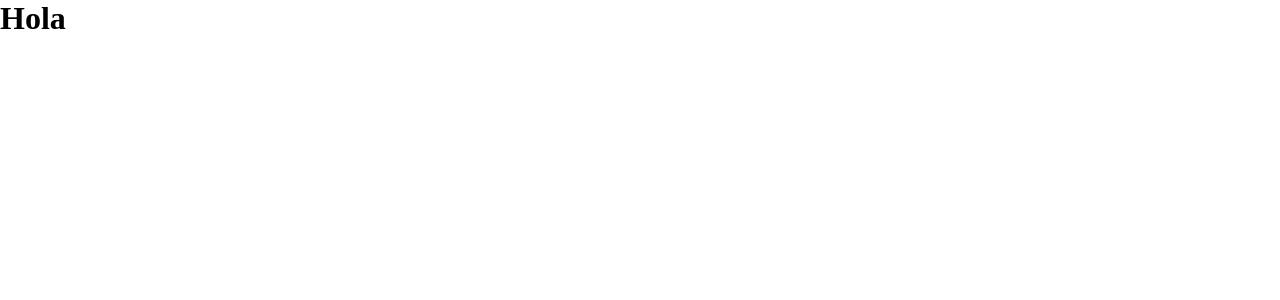
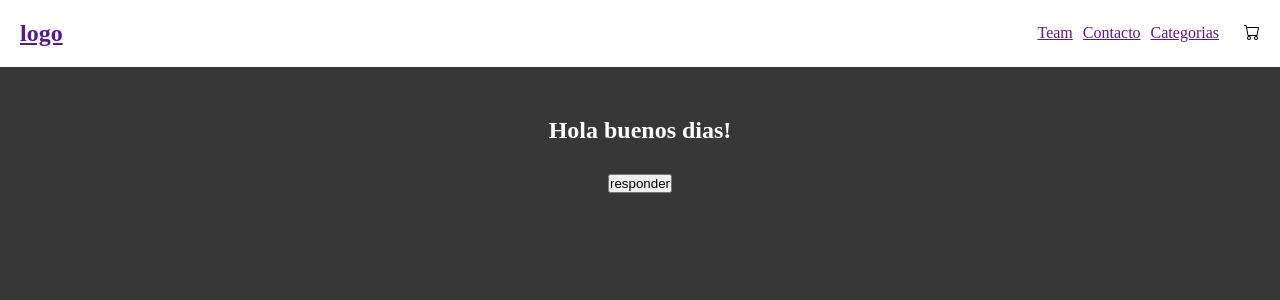
Before and after one commit to agustinurien/proyecto-react, a React (Vite) app: page / in a window 1280 px wide. Shown: the top 300 px of the page. Built offline with nearby package versions, Linux system fonts and the light colour scheme.

Commit message:
inicio primerprentrega

```diff
--- a/src/App.jsx
+++ b/src/App.jsx
@@ -1,5 +1,24 @@
+import { useState } from "react";
+import Navbar from "./components/layout/navbar/navbar";
+import Home from "./components/page/home/home";
+
+
+
+
 function App() {
-  return <h1>Hola</h1>;
+
+  const [saludo1, setSaludo1] = useState("Hola buenos dias!");
+
+  const responder = (respuesta) => {
+    setSaludo1(respuesta)
+  }
+
+  return (
+    <>
+      <Navbar />
+      <Home saludo1={saludo1} responder={responder} />
+    </>
+  );
 }
 
 export default App;
--- /dev/null
+++ b/src/components/common/cartWidget/CartWidget.jsx
@@ -0,0 +1,13 @@
+import { BsCart } from 'react-icons/bs';
+
+
+
+const CartWidget = () => {
+    return (
+        <>
+            <BsCart />
+        </>
+    )
+}
+
+export default CartWidget
--- /dev/null
+++ b/src/components/layout/navbar/Navbar.jsx
@@ -0,0 +1,23 @@
+import CartWidget from '../../common/cartWidget/CartWidget';
+import './navbar.css';
+
+const Navbar = () => {
+    return (
+        <section className='contenedorNav'>
+            <a href=""><h1>logo</h1></a>
+
+            <ul className='ahref'>
+                <a href=""><li>Team</li></a>
+                <a href=""><li>Contacto</li></a>
+                <a href=""><li>Categorias</li></a>
+                <div className='carrito'>
+                    <CartWidget />
+                </div>
+
+            </ul>
+
+        </section>
+    )
+}
+
+export default Navbar
--- /dev/null
+++ b/src/components/layout/navbar/navbar.css
@@ -0,0 +1,22 @@
+ul li{
+    list-style: none;
+}
+
+.contenedorNav{
+    background-color: rgb(255, 255, 255);
+    display: flex;
+    flex-direction: row;
+    justify-content: space-between;
+    align-items: center;
+    padding: 20px;
+}
+
+.ahref{
+    display: flex;
+    flex-direction: row;
+    gap: 10px;
+}
+
+.carrito{
+    margin-left: 15px;
+}
--- /dev/null
+++ b/src/components/page/home/Home.jsx
@@ -0,0 +1,20 @@
+
+import './home.css';
+
+const Home = ({ saludo1, responder }) => {
+
+
+    return (
+        <section className='fondoS'>
+            <div className='charla'>
+                <h1>{saludo1}</h1>
+                <div className='botones'>
+                    <button onClick={() => responder("buenas!")}>responder</button>
+                </div>
+            </div>
+
+        </section >
+    )
+}
+
+export default Home
--- /dev/null
+++ b/src/components/page/home/home.css
@@ -0,0 +1,16 @@
+.fondoS{
+    height: 100vh;
+    background-color: rgb(55, 55, 55);
+    display: flex;
+    flex-direction: column;
+    align-items: center;
+}
+
+.charla{
+    margin-top: 50px;
+    display: flex;
+    flex-direction: column;
+    align-items: center;
+    gap: 30px;
+    color: white;
+}
```
Also changed, not shown: package.json (+7 -1 lines), 1 other file (tests, documents, lock files or other folders).
